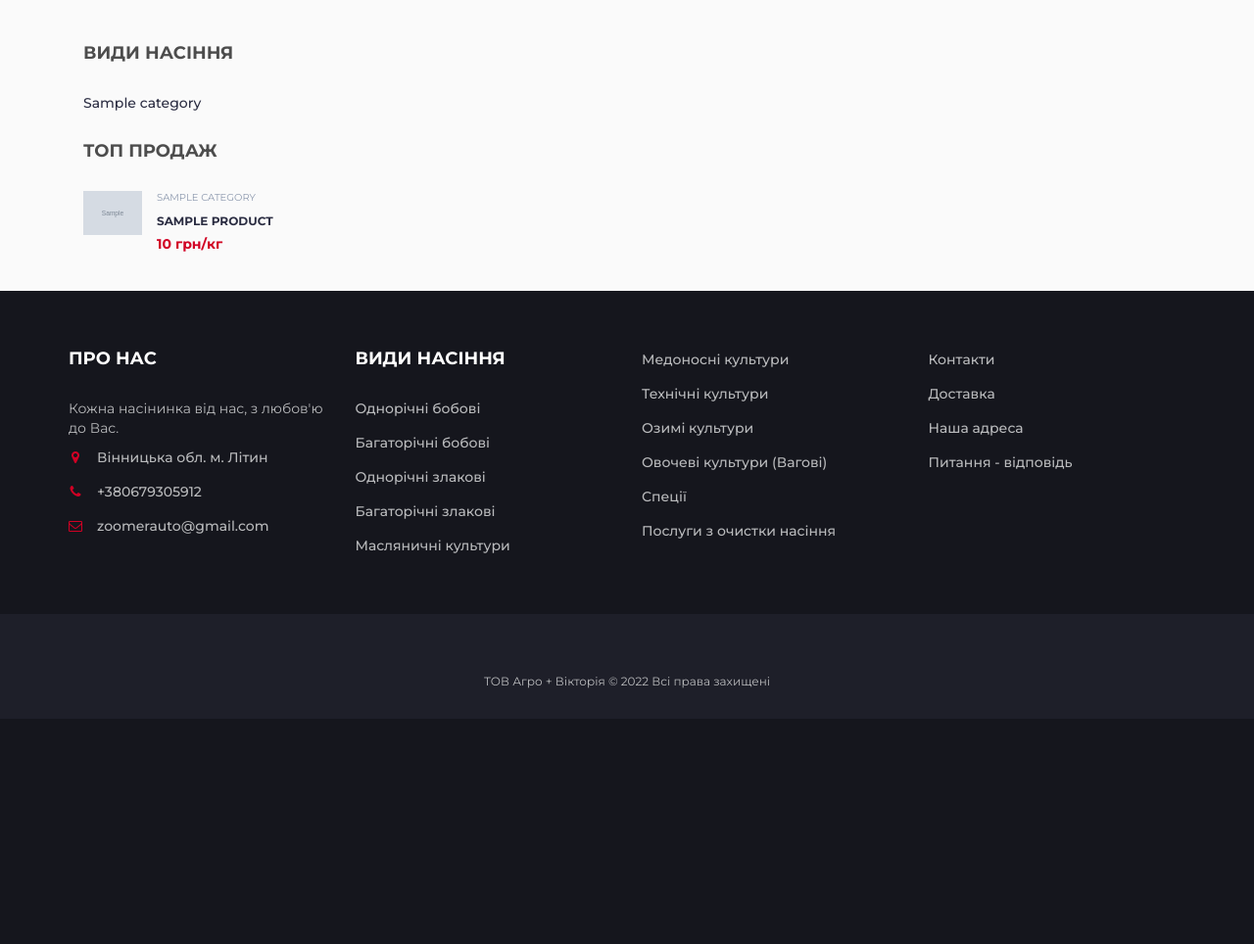
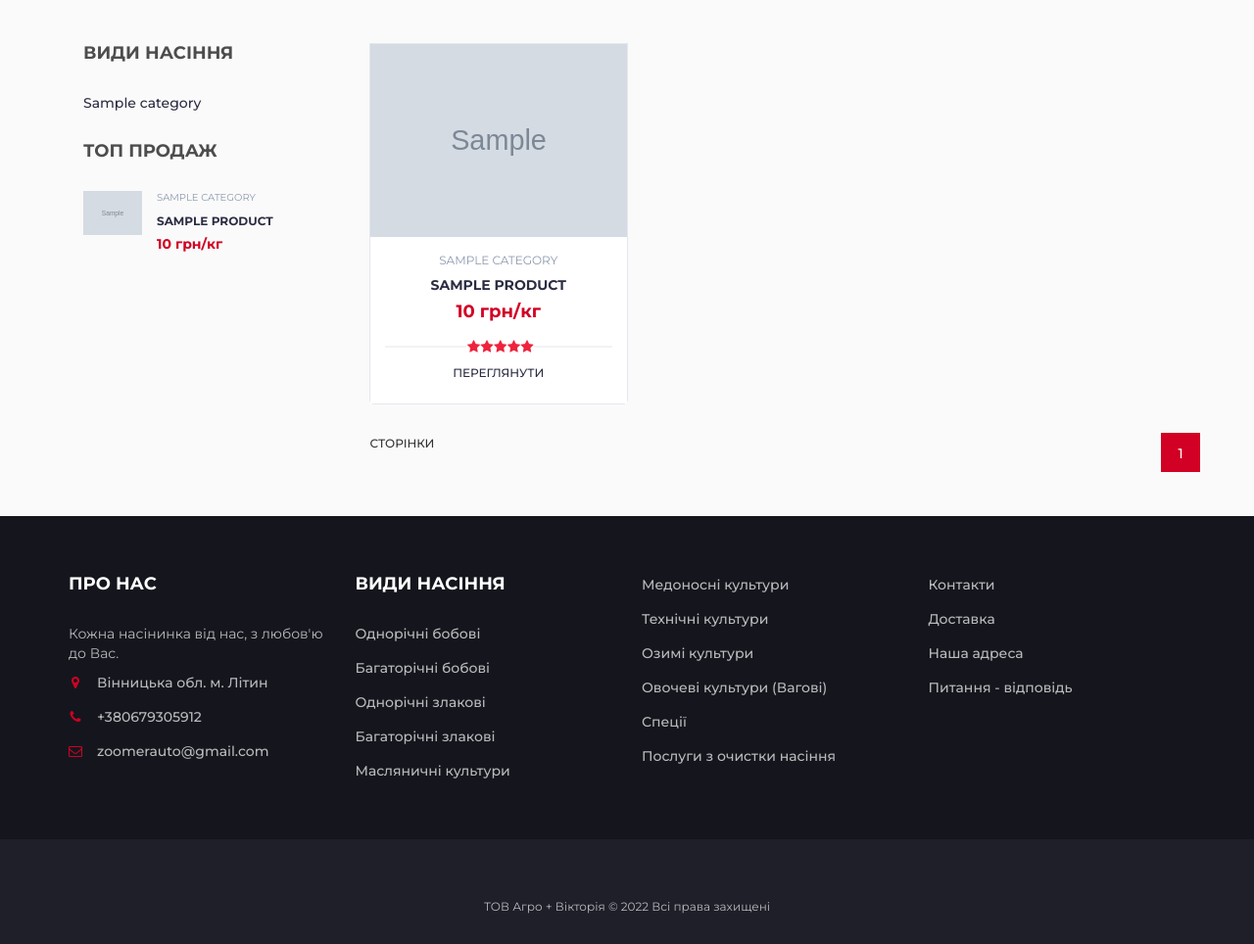
Before and after one commit to Astrogor4ik/Agroviktoria, a Django app: page /store/ in a window 1280 px wide. Shown: the part 207-1171 px from the top of the page at 98% size. Before the commit the page ends 910 px from the top, so only its background shows below. Run offline with Django 4.2, Linux system fonts and the light colour scheme; tables that the repository leaves empty hold one stand-in row (values such as "Sample post"); grey boxes marked "Sample" are stand-in pictures; some libraries are stand-ins or nearby versions.

Commit message:
Додана посторінкова навігація для сторінки store.html

```diff
--- a/agroviktoria/seed/templates/seed/store.html
+++ b/agroviktoria/seed/templates/seed/store.html
@@ -109,6 +109,25 @@
                 </div>
                 <!-- /STORE -->
                 <!-- store bottom filter -->
+                <div class="store-filter clearfix">
+                    <span class="store-qty">Сторінки</span>
+                    <ul class="store-pagination">
+                    {%for p in page_obj.paginator.page_range %}
+
+
+                        {% if page_obj.number == p%}
+                            <li class="active">{{p}}</li>
+                        {% else %}
+                            <li><a href="?page={{p}}">{{p}}</a></li>
+                        <!--                        <li><a href="#">3</a></li>-->
+                        <!--                        <li><a href="#">4</a></li>-->
+                        <!--                        <li><a href="#"><i class="fa fa-angle-right"></i></a></li>-->
+                        {% endif %}
+
+
+                    {% endfor %}
+                    </ul>
+                </div>
 
                 <!-- /store bottom filter -->
             </div>
--- a/agroviktoria/seed/views.py
+++ b/agroviktoria/seed/views.py
@@ -1,3 +1,4 @@
+from django.core.paginator import Paginator
 from django.shortcuts import render, get_object_or_404, redirect
 from django.http import JsonResponse, HttpResponse, Http404
 import json
@@ -46,6 +47,10 @@
     else:
         products = Product.objects.all().select_related('cat')
 
+    paginator = Paginator(products, 6)
+    page_number = request.GET.get('page')
+    page_obj = paginator.get_page(page_number)
+
     data = cartData(request)
     cartItems = data['cartItems']
     products_2 = Product.objects.all().select_related('cat')
@@ -59,6 +64,7 @@
                'cartItems': cartItems,
                'menu': menu,
                'cat_selected': 0,
+               'page_obj': page_obj,
 
                }
     return render(request, 'seed/store.html', context)
@@ -144,6 +150,10 @@
     if len(products) == 0:
         raise Http404()
 
+    paginator = Paginator(products, 6)
+    page_number = request.GET.get('page')
+    page_obj = paginator.get_page(page_number)
+
 
     context = {
         'products': products,
@@ -151,7 +161,7 @@
         'menu': menu,
         'cartItems': cartItems,
         'cat_selected': cat_slug,
-
+        'page_obj': page_obj,
 
     }
 
```
